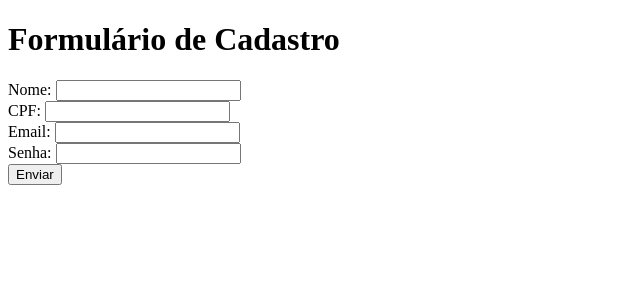
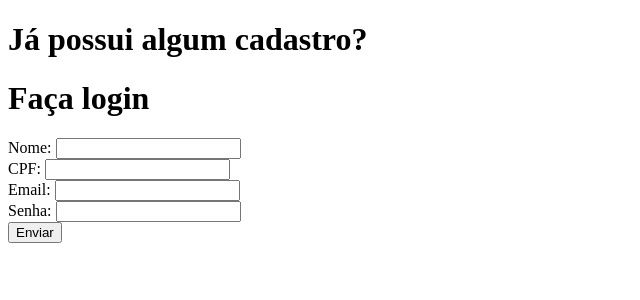
Before and after one commit to IvanNaka/formy, a PHP site: page / in a window 1280 px wide. Shown: the top 300 px of the page, without its empty margins (0-640 px from the left). Run offline with PHP 8.4, Linux system fonts and the light colour scheme.

Commit message:
texto cadastro

```diff
--- a/index.php
+++ b/index.php
@@ -10,7 +10,8 @@
     <title>Formulário</title>
 </head>
 <body>
-    <h1>Formulário de Cadastro</h1>
+    <h1>Já possui algum cadastro?</h1>
+    <h1>Faça login</h1>
     <form action="index.php" method="post" name="cadastro">
         <div class="form">
             <div class="nome">
```
